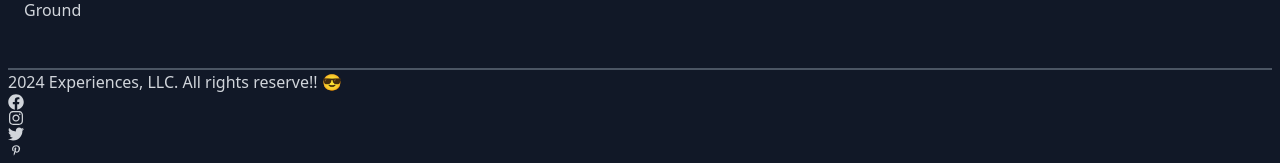
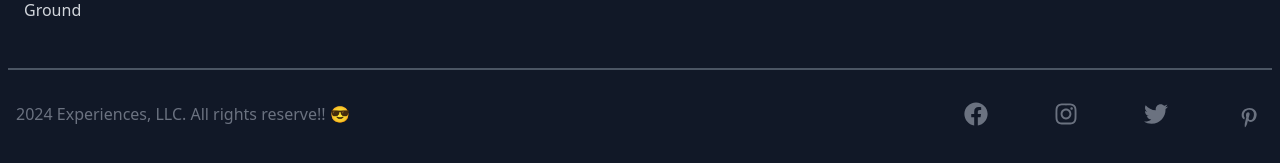
Before and after one commit to ludiemert/react-tailwindcss, a React (Create React App) app: page / in a window 1280 px wide. Shown: the part 3410-3573 px from the top of the page. Built offline with nearby package versions, Linux system fonts and the light colour scheme.

Commit message:
feat: ajusts omponents footer class social midia

```diff
--- a/src/components/Footer.jsx
+++ b/src/components/Footer.jsx
@@ -53,15 +53,16 @@
         </div>
       </div>
 
-      <div>
-        <p>
+      <div className="flex flex-col max-w-[1400px] px-2 py-4 mx-auto justify-between sm:flex-row text-center text-gray-500">
+        <p className="py-4">
           2024 Experiences, LLC. All rights reserve!! 😎
         </p>
-        <div>
+
+        <div className=" flex justify-between sm:w-[300px] pt-4 text-2xl">
           <FaFacebook />
           <FaInstagram />
           <FaTwitter />
-          <TiSocialPinterest />
+          <TiSocialPinterest size={30} />
         </div>
       </div>
     </div>
```
